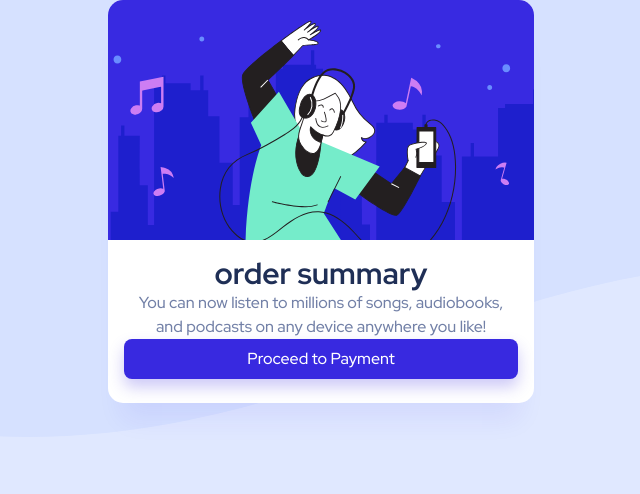
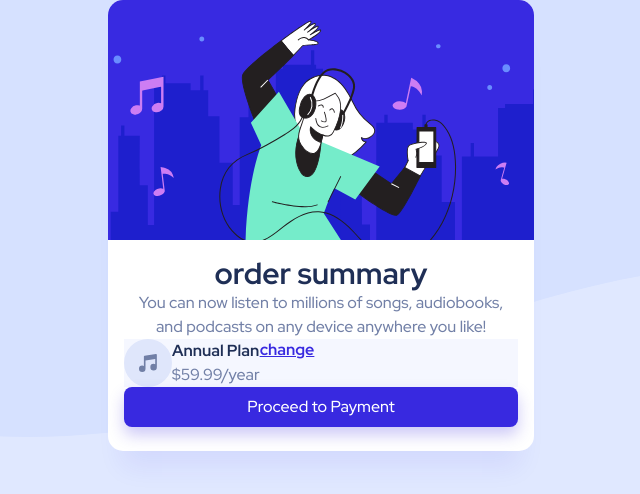
Before and after one commit to FrontendChallenges/Order_summary, a React (Create React App) app: page / in a window 1280 px wide. Shown: the top 494 px of the page, without its empty margins (319-959 px from the left). Built offline with nearby package versions, Linux system fonts and the light colour scheme.

Commit message:
add theme style

```diff
--- a/src/App.js
+++ b/src/App.js
@@ -2,9 +2,11 @@ import React from 'react';
 import { ThemeProvider } from '@material-ui/styles';
 import theme from './style/theme';
 import SummaryCard from './components/SummaryCard';
+import Price from './components/Price';
 import { Grid, Button } from '@material-ui/core';
 import { makeStyles } from '@material-ui/core';
 import hero from './images/illustration-hero.svg';
+import icon from './images/icon-music.svg';
 
 const useStyles = makeStyles({
   btn: {
@@ -35,6 +37,14 @@ function App() {
   any device anywhere you like!'
             alt='hero'
           >
+            <Price
+              icon={icon}
+              alt='icon-music'
+              title='Annual Plan'
+              content='$59.99/year'
+              link='change'
+            />
+
             <Button className={classes.btn} variant='contained' color='primary'>
               Proceed to Payment
             </Button>
--- /dev/null
+++ b/src/components/Price.js
@@ -0,0 +1,40 @@
+import React from 'react';
+import { Typography, Grid, CardMedia, Link } from '@material-ui/core';
+import { makeStyles } from '@material-ui/core';
+const useStyles = makeStyles((theme) => {
+  return {
+    container: { backgroundColor: theme.palette.secondary.light },
+    subtitle: {
+      fontWeight: theme.typography.fontWeightMedium,
+    },
+    link: {
+      fontWeight: theme.typography.fontWeightMedium,
+      fontSize: theme.typography.body1.fontSize,
+      fontFamily: theme.typography.fontFamily,
+    },
+  };
+});
+
+function Price({ icon, alt, title, content, link }) {
+  const classes = useStyles();
+  return (
+    <Grid container className={classes.container}>
+      <Grid item>
+        <CardMedia component='img' src={icon} height='100%' alt={alt} />
+      </Grid>
+      <Grid item>
+        <Typography className={classes.subtitle}>{title}</Typography>
+        <Typography variant='body1' color='textSecondary'>
+          {content}
+        </Typography>
+      </Grid>
+      <Grid item>
+        <Link href='#' className={classes.link} underline='always'>
+          {link}
+        </Link>
+      </Grid>
+    </Grid>
+  );
+}
+
+export default Price;
--- a/src/components/SummaryCard.js
+++ b/src/components/SummaryCard.js
@@ -29,7 +29,7 @@ function SummaryCard({ children, title, img, content, alt }) {
       <CardMedia className={classes.media} image={img} height='140' />
       <CardContent>
         <Grid container justifyContent='center'>
-          <Grid item>
+          <Grid item paddingTop={2}>
             <Typography variant='h3' color='textPrimary'>
               {title}
             </Typography>
--- a/src/style/theme.js
+++ b/src/style/theme.js
@@ -1,5 +1,4 @@
 import { createTheme } from '@material-ui/core';
-import shadows from '@material-ui/core/styles/shadows';
 
 const theme = createTheme({
   palette: {
```
